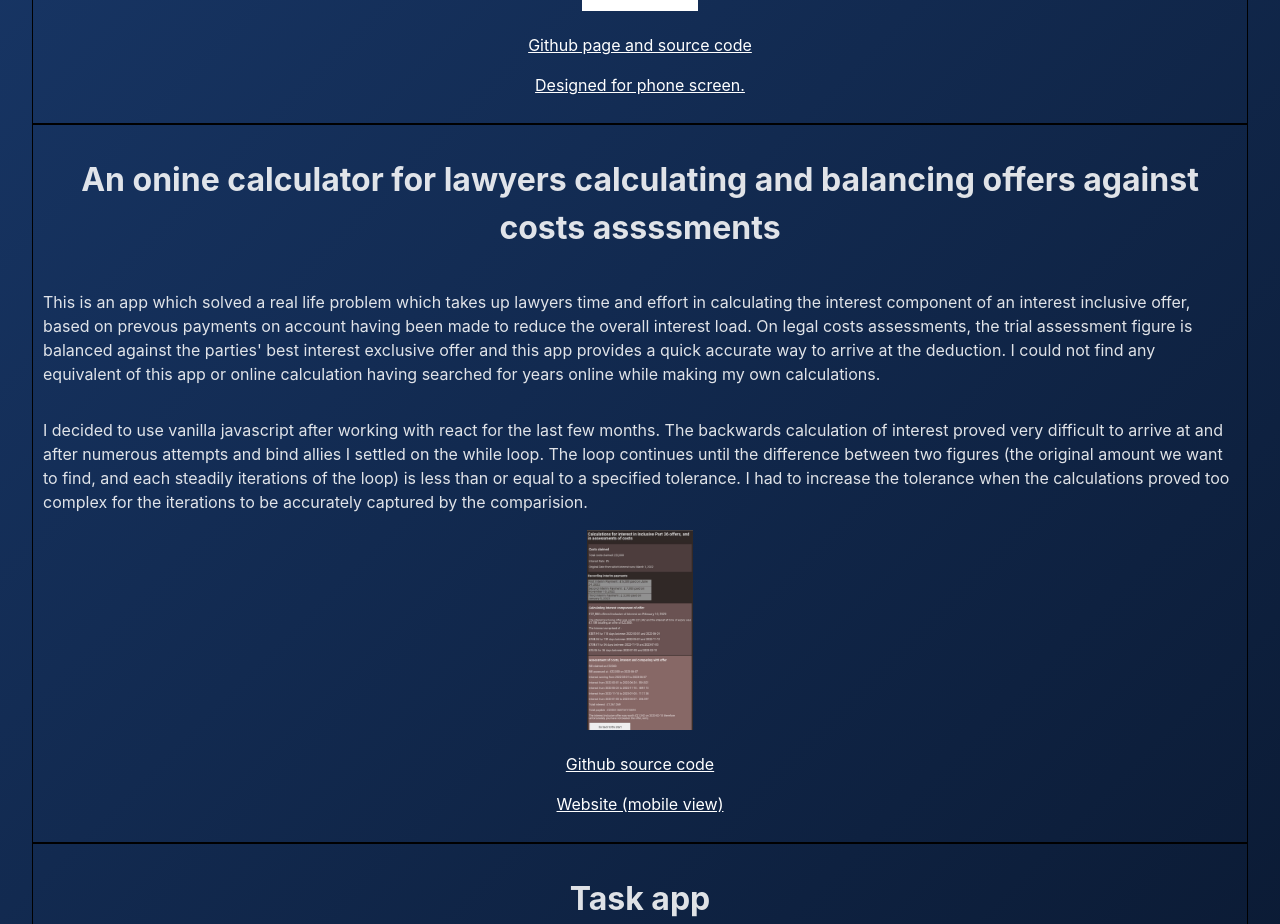
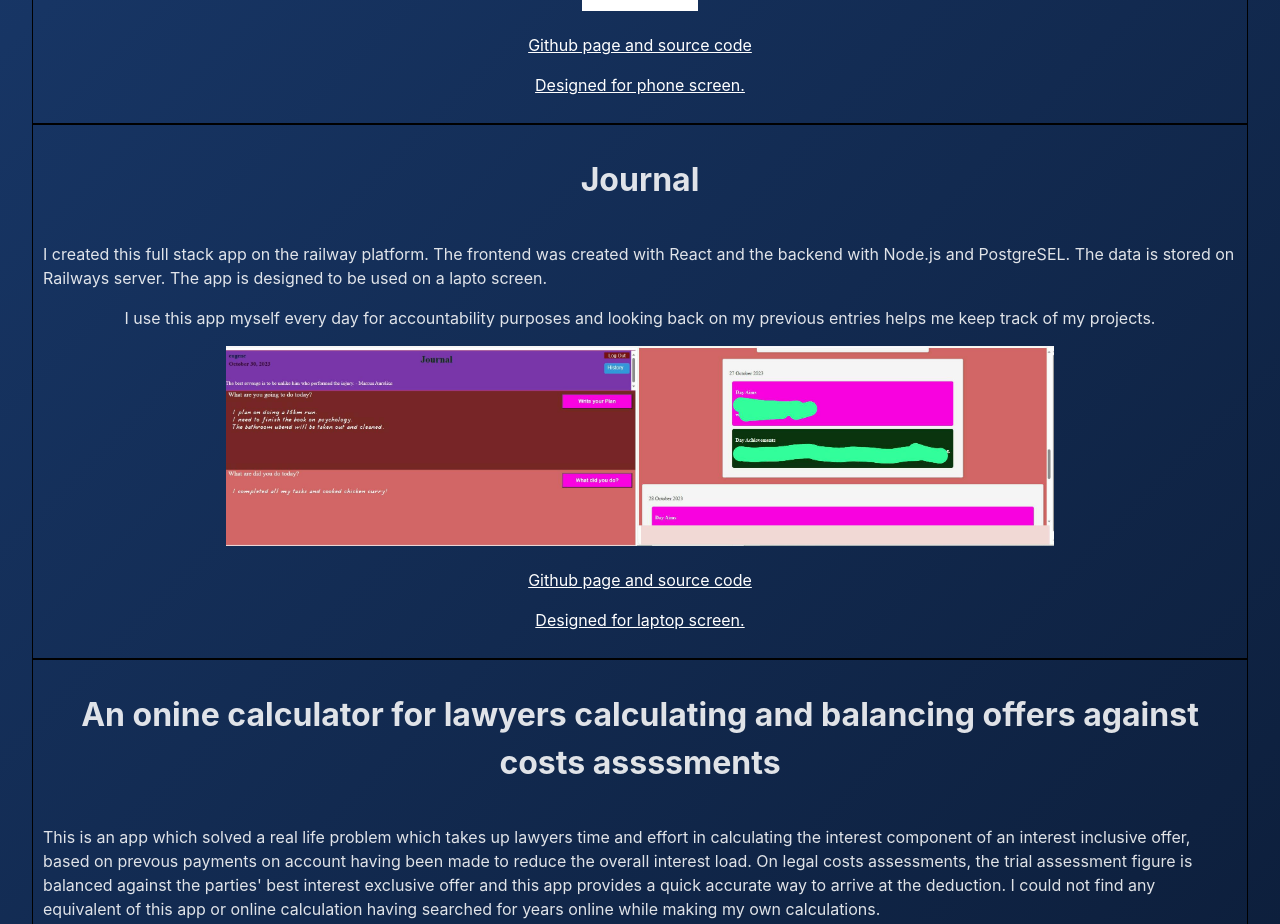
Before and after one commit to Eugenepython/eugene_doris, a React (Vite) app: page /theapps in a window 1280 px wide. Shown: the part 1040-1964 px from the top of the page. Built offline with nearby package versions, Linux system fonts and the light colour scheme.

Commit message:
adding journal

```diff
--- /dev/null
+++ b/src/PortfolioFiles/Journal.jsx
@@ -0,0 +1,31 @@
+import journal1 from '../../public/images/journal1.jpg';
+import journal2 from '../../public/images/journal2.jpg';
+
+
+function Journal() {
+
+    return (
+      <>
+        <div>
+
+        <h1>Journal</h1>
+        <p className = 'paragraph-container' >I created this full stack app on the railway platform.
+        The frontend was created with React and the backend with Node.js and PostgreSEL. The data is stored on
+        Railways server. The app is designed to be used on a lapto screen.</p>
+
+        <p>I use this app myself every day for accountability purposes and looking back on my previous entries helps me keep track of my projects.</p>
+
+        <img className = 'portFolioImage' src={journal1} alt="journal" />
+        <img className = 'portFolioImage' src={journal2} alt="journal" />
+
+        <p><a className = 'white' href="hhttps://github.com/Eugenepython/journal" target="_blank"> Github page and source code</a></p>
+
+
+        <p><a className = 'white' href="hhttps://frontend-production-eda2.up.railway.app/" target="_blank">Designed for laptop screen.</a></p>
+
+        </div>
+      </>
+    )
+  }
+
+  export default Journal
--- a/src/TheApps.jsx
+++ b/src/TheApps.jsx
@@ -4,13 +4,14 @@ import CostsBuilder from './PortfolioFiles/CostsBuilder.jsx';
 import ColorChooser from './PortfolioFiles/ColorChooser.jsx';
 import Todoapp from './PortfolioFiles/Todoapp.jsx';
 import Fitness from './PortfolioFiles/Fitness.jsx';
-
+import Journal from './PortfolioFiles/Journal.jsx';
 
 function TheApps() {
   return (
     <div>
       <div className = 'folio'>     <CostsBuilder />    </div>
         <div className = 'folio'>     <Fitness />    </div>
+        <div className = 'folio'>     <Journal />    </div>
         <div className = 'folio'>     <CostsCalculator />    </div>
         <div className = 'folio'>     <Todoapp />    </div>
         <div className = 'folio'>     <MovieSearch />    </div>
```
Also changed, not shown: public/images/journal1.jpg (added), public/images/journal2.jpg (added).
